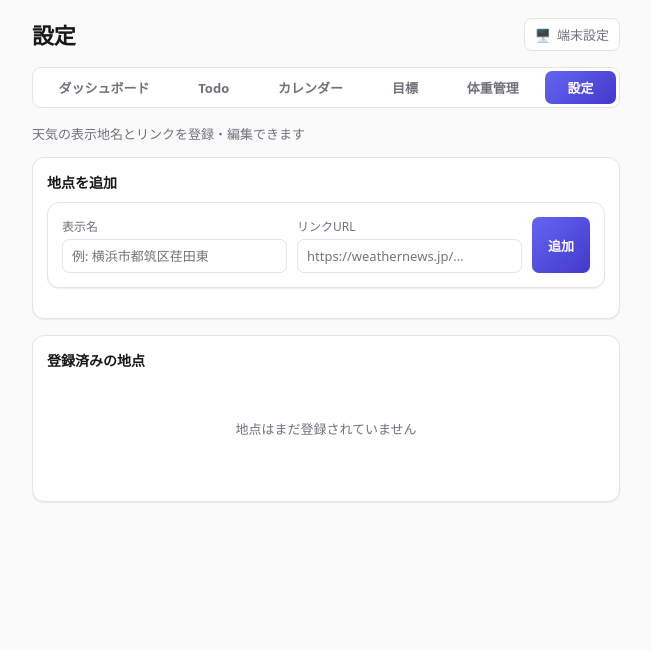
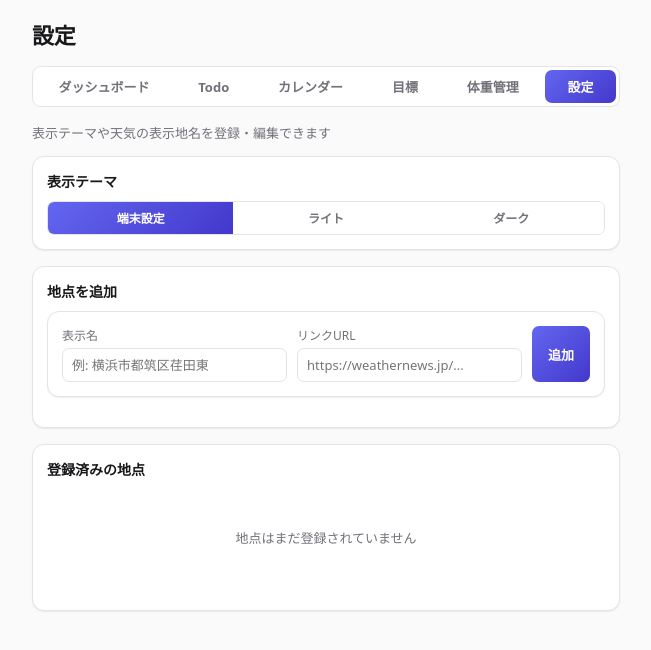
Before and after one commit to fumaalex0507-ops/Todo, a React (Vite) app: page / in a window 1280 px wide. Both pictures are taken after a click on the button "設定". Shown: the top 650 px of the page, without its empty margins (314-965 px from the left). Built offline with nearby package versions, Linux system fonts and the light colour scheme.

Commit message:
ヘッダーのテーマ切替ボタンを廃止し、設定タブに集約
システム/ライト/ダークをセグメントコントロールで選択できるように、
設定タブの先頭セクションとして配置

```diff
--- a/src/App.css
+++ b/src/App.css
@@ -58,29 +58,6 @@
 .nav-tabs__btn--active {
   background: linear-gradient(135deg, var(--accent), var(--accent-strong));
   color: var(--accent-contrast);
-}
-
-.theme-toggle {
-  display: flex;
-  align-items: center;
-  gap: 6px;
-  padding: 6px 10px;
-  border-radius: 8px;
-  border: 1px solid var(--border);
-  background: var(--surface-solid);
-  font-size: 13px;
-  color: var(--text-muted);
-  flex-shrink: 0;
-}
-
-.theme-toggle__label {
-  display: none;
-}
-
-@media (min-width: 480px) {
-  .theme-toggle__label {
-    display: inline;
-  }
 }
 
 /* Form */
--- a/src/App.tsx
+++ b/src/App.tsx
@@ -1,6 +1,5 @@
 import { useState } from 'react'
 import { useTheme } from './hooks/useTheme'
-import { ThemeToggle } from './components/ThemeToggle'
 import { NavTabs, type TabKey } from './components/NavTabs'
 import { DashboardSection } from './components/DashboardSection'
 import { TodoSection } from './components/TodoSection'
@@ -29,7 +28,6 @@ function App() {
         <div className="app__title">
           <h1>{titleByTab[tab]}</h1>
         </div>
-        <ThemeToggle theme={theme} onChange={setTheme} />
       </header>
 
       <NavTabs active={tab} onChange={setTab} />
@@ -40,7 +38,7 @@ function App() {
         {tab === 'calendar' && <CalendarSection />}
         {tab === 'goals' && <GoalsSection />}
         {tab === 'weight' && <WeightSection />}
-        {tab === 'settings' && <SettingsSection />}
+        {tab === 'settings' && <SettingsSection theme={theme} onThemeChange={setTheme} />}
       </main>
     </div>
   )
--- a/src/components/SettingsSection.tsx
+++ b/src/components/SettingsSection.tsx
@@ -1,8 +1,19 @@
 import { useState } from 'react'
 import { useLocations } from '../hooks/useLocations'
-import type { Location } from '../types'
+import type { Location, Theme } from '../types'
 
-export function SettingsSection() {
+interface SettingsSectionProps {
+  theme: Theme
+  onThemeChange: (theme: Theme) => void
+}
+
+const themeOptions: { value: Theme; label: string }[] = [
+  { value: 'system', label: '端末設定' },
+  { value: 'light', label: 'ライト' },
+  { value: 'dark', label: 'ダーク' },
+]
+
+export function SettingsSection({ theme, onThemeChange }: SettingsSectionProps) {
   const { locations, addLocation, updateLocation, removeLocation } = useLocations()
   const [name, setName] = useState('')
   const [url, setUrl] = useState('')
@@ -18,7 +29,23 @@ export function SettingsSection() {
 
   return (
     <>
-      <p className="app__subtitle">天気の表示地名とリンクを登録・編集できます</p>
+      <p className="app__subtitle">表示テーマや天気の表示地名を登録・編集できます</p>
+
+      <div className="dashboard-card">
+        <h2 className="dashboard-card__title">表示テーマ</h2>
+        <div className="segmented">
+          {themeOptions.map((opt) => (
+            <button
+              key={opt.value}
+              type="button"
+              className={`segmented__btn ${theme === opt.value ? 'segmented__btn--active' : ''}`}
+              onClick={() => onThemeChange(opt.value)}
+            >
+              {opt.label}
+            </button>
+          ))}
+        </div>
+      </div>
 
       <div className="dashboard-card">
         <h2 className="dashboard-card__title">地点を追加</h2>
--- a/src/components/ThemeToggle.tsx
+++ /dev/null
@@ -1,24 +0,0 @@
-import type { Theme } from '../types'
-
-interface ThemeToggleProps {
-  theme: Theme
-  onChange: (theme: Theme) => void
-}
-
-const order: Theme[] = ['system', 'light', 'dark']
-const icon: Record<Theme, string> = { system: '🖥️', light: '☀️', dark: '🌙' }
-const label: Record<Theme, string> = { system: '端末設定', light: 'ライト', dark: 'ダーク' }
-
-export function ThemeToggle({ theme, onChange }: ThemeToggleProps) {
-  const handleClick = () => {
-    const next = order[(order.indexOf(theme) + 1) % order.length]
-    onChange(next)
-  }
-
-  return (
-    <button type="button" className="theme-toggle" onClick={handleClick} title={label[theme]}>
-      <span aria-hidden="true">{icon[theme]}</span>
-      <span className="theme-toggle__label">{label[theme]}</span>
-    </button>
-  )
-}
```
